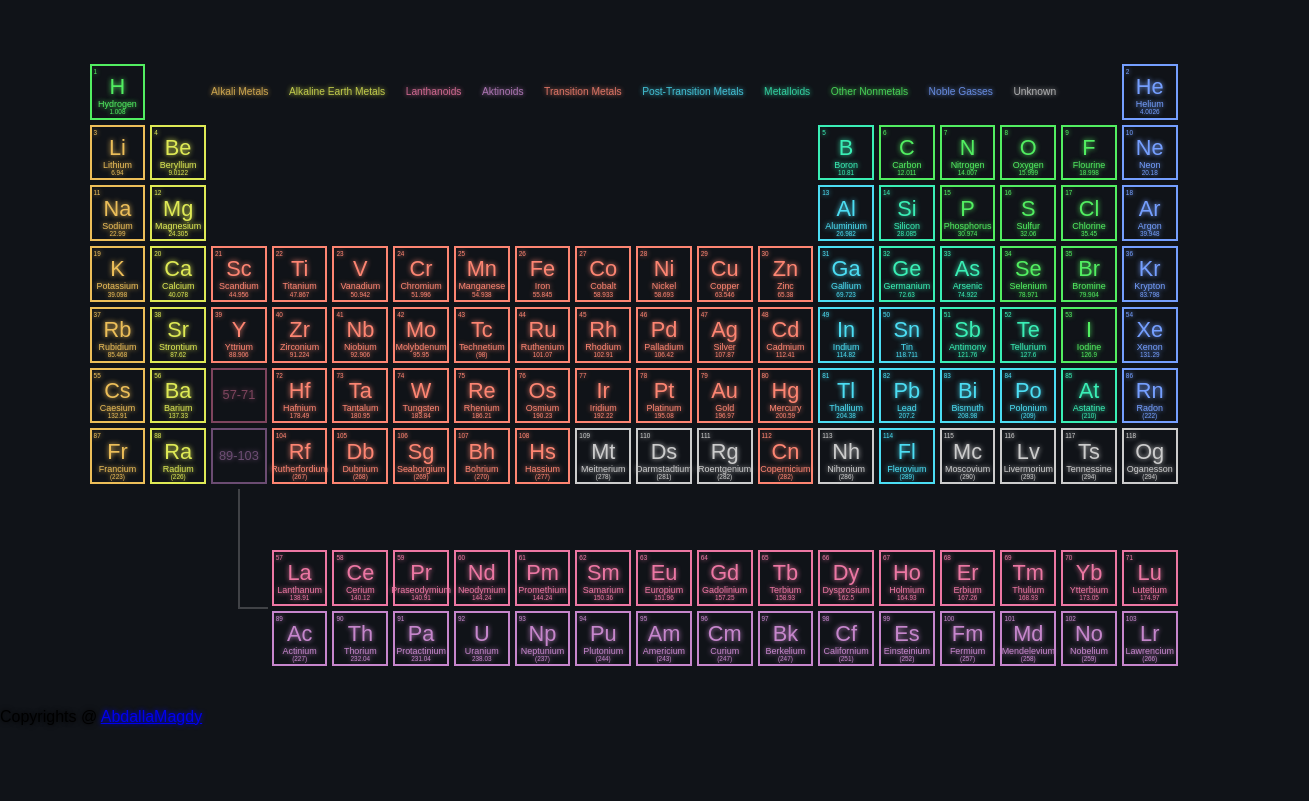
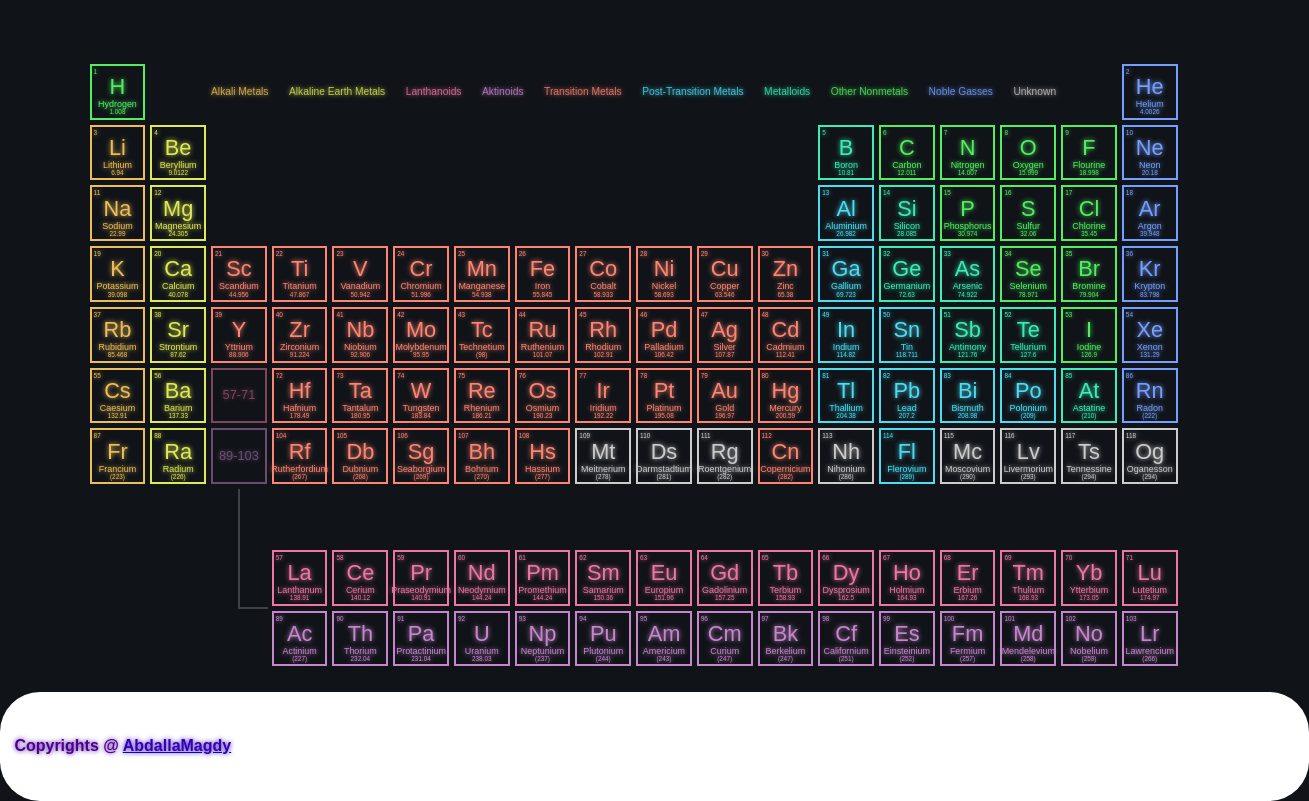
Before and after one commit to abdallam0gdy/periodic-table, a plain HTML site: page index.html in a window 1280 px wide. Shown: the whole page, 1309 px wide, since content can reach past the window. Drawn offline with Linux system fonts and the light colour scheme.

Commit message:
Update style.css

```diff
--- a/css/style.css
+++ b/css/style.css
@@ -1,3 +1,4 @@
+
 body {
   background: #101318;
   text-shadow: 0 0 0.4vw currentColor;
@@ -2147,3 +2148,35 @@ body {
   pointer-events: all;
   cursor: pointer;
 }
+
+
+.footer {
+    background-color: #ffffff;
+    color: #000000;
+    padding: .9em;
+    display: flex;
+    justify-content: space-between;
+    width: 100%;
+    transform: translateY(50px) translateX(px);
+    height: 80px;
+    align-items: center;
+    border-radius: 40px;
+}
+
+.footer-title {
+    font-size: 1em;
+    font-weight: 600;
+}
+
+.aa span{
+    color: #3300b3;
+}
+
+.footer-title  {
+    color: #4b0092;
+}
+
+.footer .social-icons a{
+    font-size: 1.6em;
+    padding: 0 12px 0 0;
+    color: #000;
```
